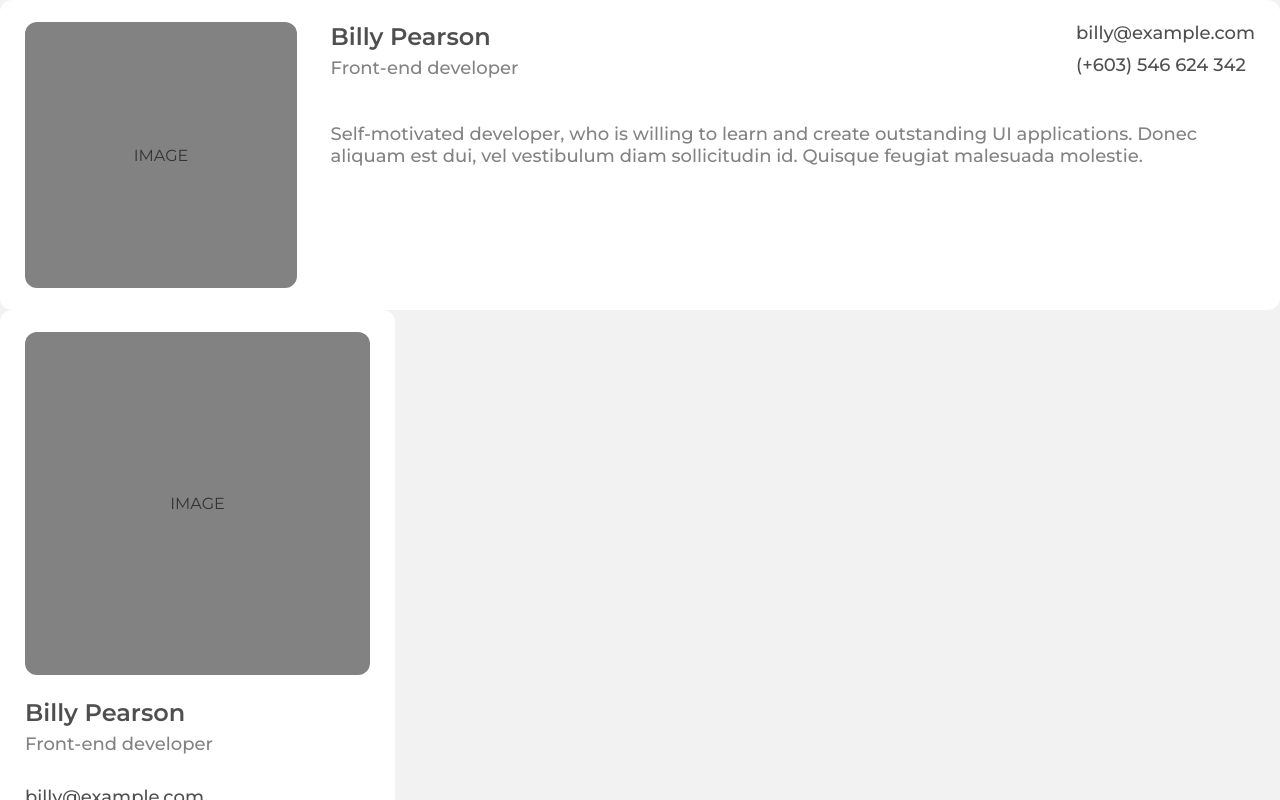
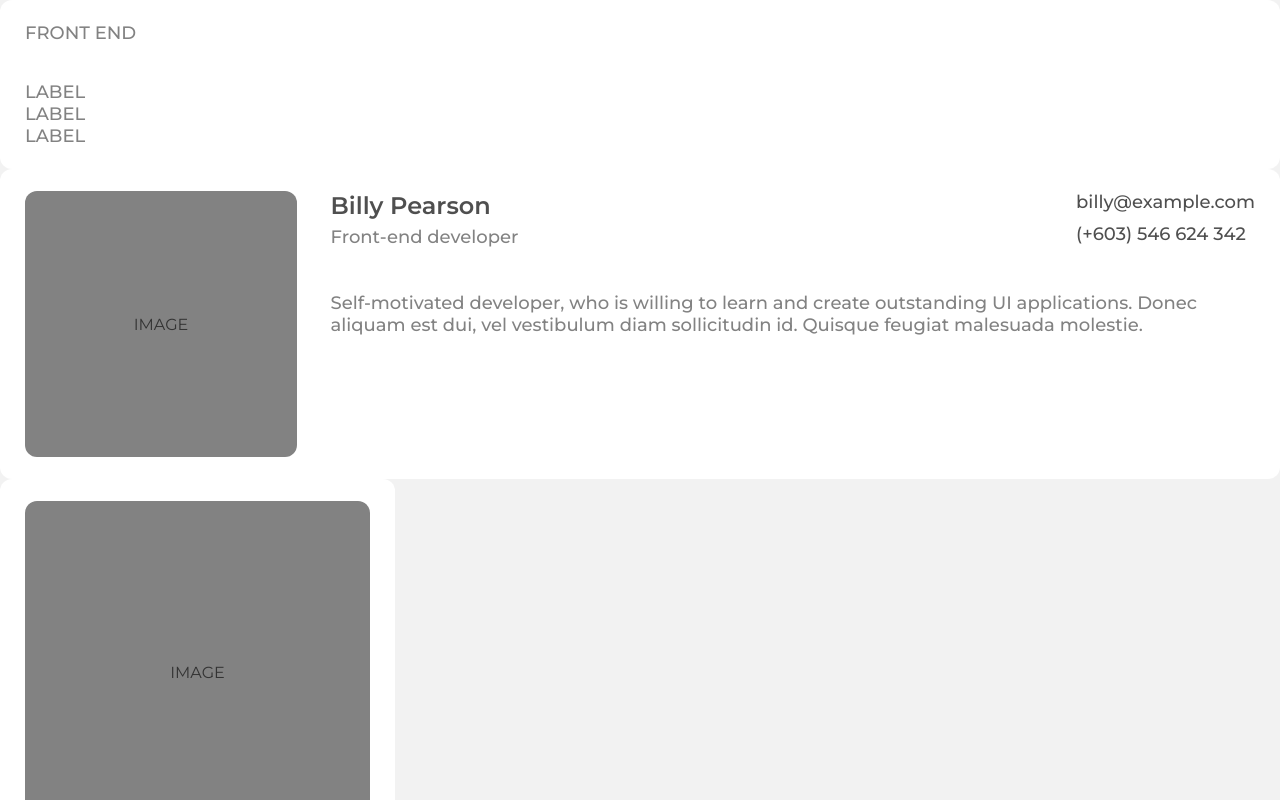
Before and after one commit to luisangelsalcedo/devc_portafolio, a React (Vite) app: page / in a window 1280 px wide. Shown: the top 800 px of the page. Built offline with nearby package versions, Linux system fonts and the light colour scheme.

Commit message:
Skills: Add html structure of component

```diff
--- a/src/App/App.jsx
+++ b/src/App/App.jsx
@@ -1,10 +1,11 @@
-import { PersonalDetails } from '../components';
+import { PersonalDetails, Skills } from '../components';
 import { DIRECTION_COLUMN } from '../helpers/constants';
 import { person } from '../mocks';
 
 export function App() {
   return (
     <>
+      <Skills />
       <PersonalDetails data={person} />
       <PersonalDetails data={person} direction={DIRECTION_COLUMN} />
     </>
--- a/src/components/skills/Skills.jsx
+++ b/src/components/skills/Skills.jsx
@@ -1,5 +1,35 @@
+import PropTypes from 'prop-types';
+import { Panel } from '../elements';
+import { DIRECTION_COLUMN, DIRECTION_ROW } from '../../helpers/constants';
 import './Skills.scss';
 
-export function Skills() {
-  return 'Skills component';
+export function Skills({ direction }) {
+  return (
+    <section className='skills'>
+      <Panel direction={direction}>
+        <Panel.Header>FRONT END</Panel.Header>
+        <Panel.Body>
+          <div className='skills__list'>
+            <div className='skills__list-item'>
+              <div className='skills__list-item-label'>LABEL</div>
+              <div className='skills__list-item-range'>
+                <div style={{ width: '100%' }}></div>
+              </div>
+              <div className='skills__list-item-label'>LABEL</div>
+              <div className='skills__list-item-range'>
+                <div style={{ width: '100%' }}></div>
+              </div>
+              <div className='skills__list-item-label'>LABEL</div>
+              <div className='skills__list-item-range'>
+                <div style={{ width: '100%' }}></div>
+              </div>
+            </div>
+          </div>
+        </Panel.Body>
+      </Panel>
+    </section>
+  );
 }
+Skills.propTypes = {
+  direction: PropTypes.oneOf([DIRECTION_ROW, DIRECTION_COLUMN]),
+};
```
